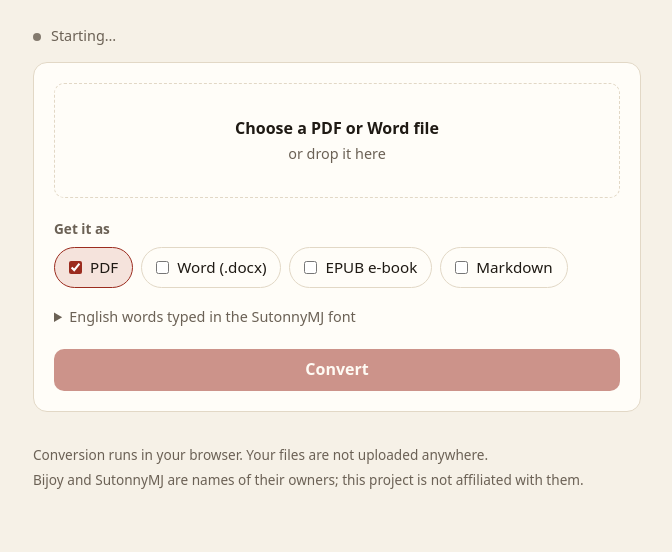
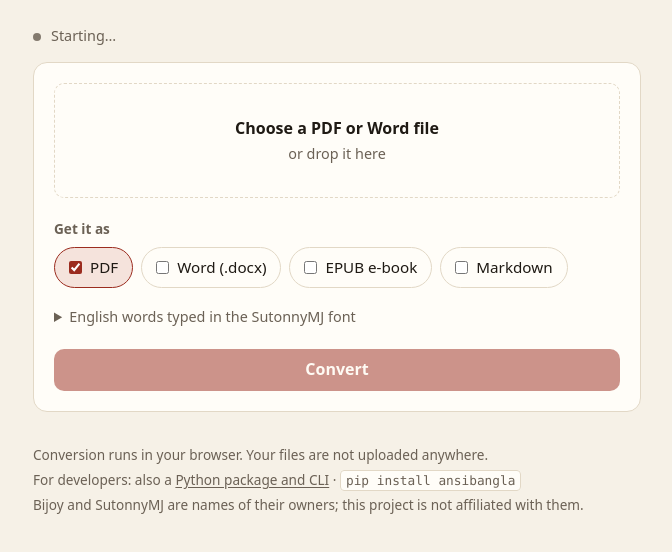
Before and after one commit to ragib06/ansibangla, a website built with Vite: page web/index.html in a window 1280 px wide. Shown: the part 192-744 px from the top of the page, without its empty margins (303-975 px from the left). Built offline with nearby package versions, Linux system fonts and the light colour scheme.

Commit message:
Mention the Python package in the web app footer
A quiet line for developers who would rather use the converter from
Python or the command line: a link to PyPI and the install command.

```diff
--- a/web/index.html
+++ b/web/index.html
@@ -63,6 +63,10 @@
 
       <footer class="foot">
         <p>Conversion runs in your browser. Your files are not uploaded anywhere.</p>
+        <p>
+          For developers: also a <a href="https://pypi.org/project/ansibangla/">Python package and CLI</a>
+          · <code>pip install ansibangla</code>
+        </p>
         <p>Bijoy and SutonnyMJ are names of their owners; this project is not affiliated with them.</p>
       </footer>
     </main>
--- a/web/src/style.css
+++ b/web/src/style.css
@@ -226,3 +226,13 @@ body {
 
 .foot { margin-top: 32px; font-size: .85rem; color: var(--muted); }
 .foot p { margin: 4px 0; }
+.foot a { color: inherit; text-underline-offset: 2px; }
+.foot a:hover { color: var(--accent); }
+.foot code {
+  font: .8rem/1 ui-monospace, SFMono-Regular, Menlo, monospace;
+  padding: 2px 5px;
+  border-radius: 4px;
+  background: var(--card);
+  border: 1px solid var(--line);
+  white-space: nowrap;
+}
```
